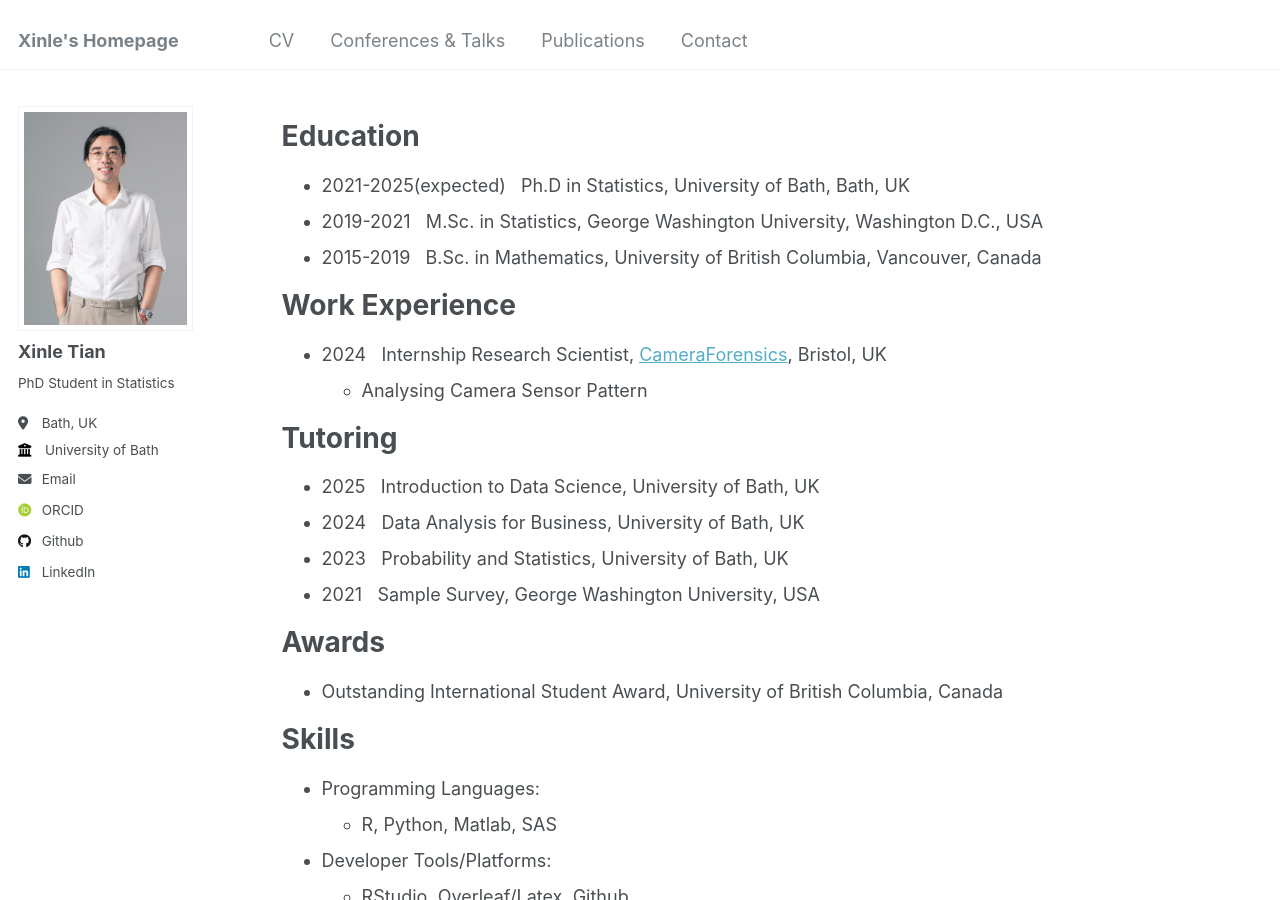
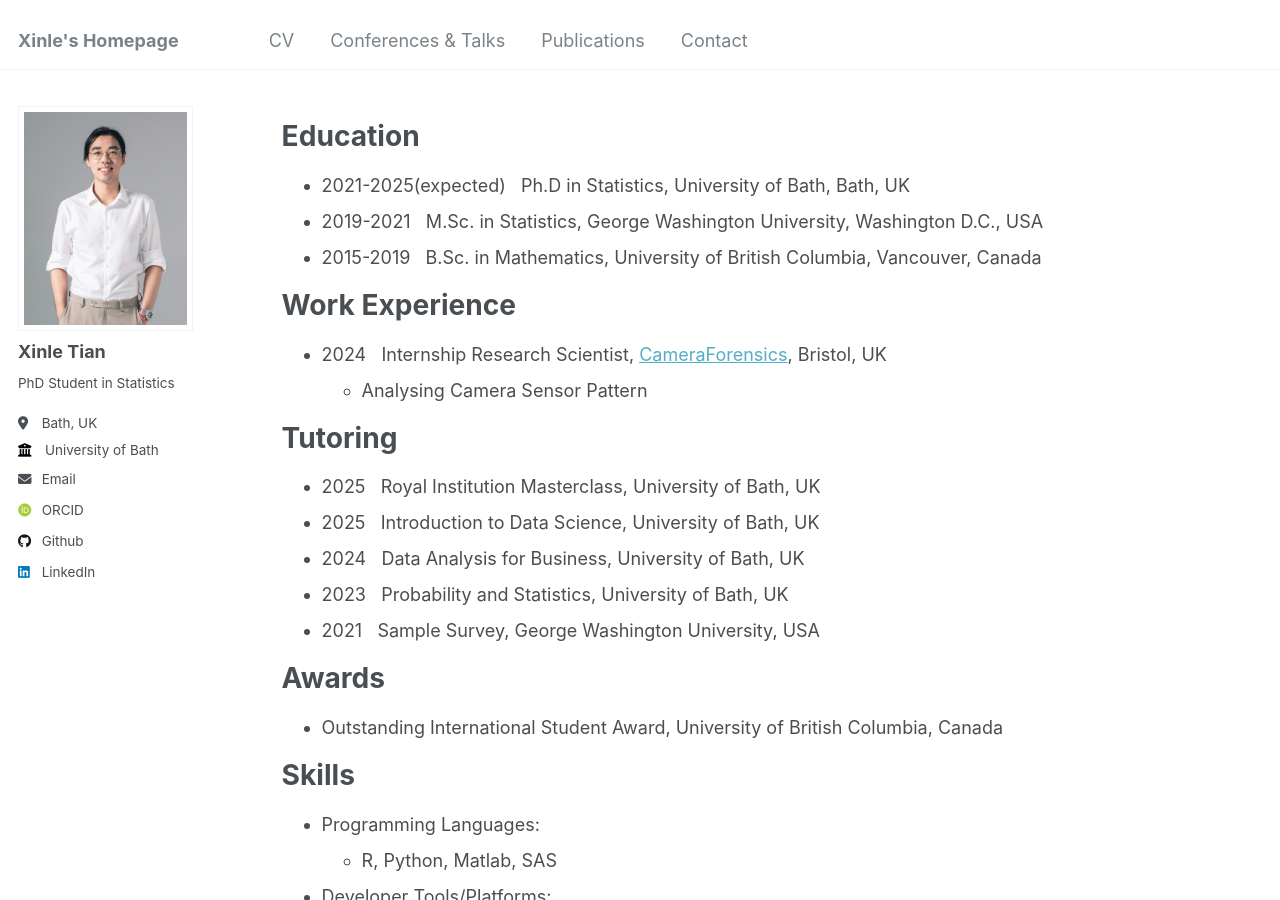
Before and after one commit to xinlet/xinlet.github.io, a Jekyll site: the page built from _pages/cv.md, in a window 1280 px wide and 900 px high. Built offline with Jekyll 4.4.1, drawn with Linux system fonts in a browser that asks for light colours; some web fonts are replaced.

Commit message:
Update cv.md

```diff
--- a/_pages/cv.md
+++ b/_pages/cv.md
@@ -24,6 +24,7 @@ Work Experience
 
 Tutoring
 ======
+  * 2025 &nbsp; Royal Institution Masterclass, University of Bath, UK
   * 2025 &nbsp; Introduction to Data Science, University of Bath, UK
   * 2024 &nbsp; Data Analysis for Business, University of Bath, UK
   * 2023 &nbsp; Probability and Statistics, University of Bath, UK
```
